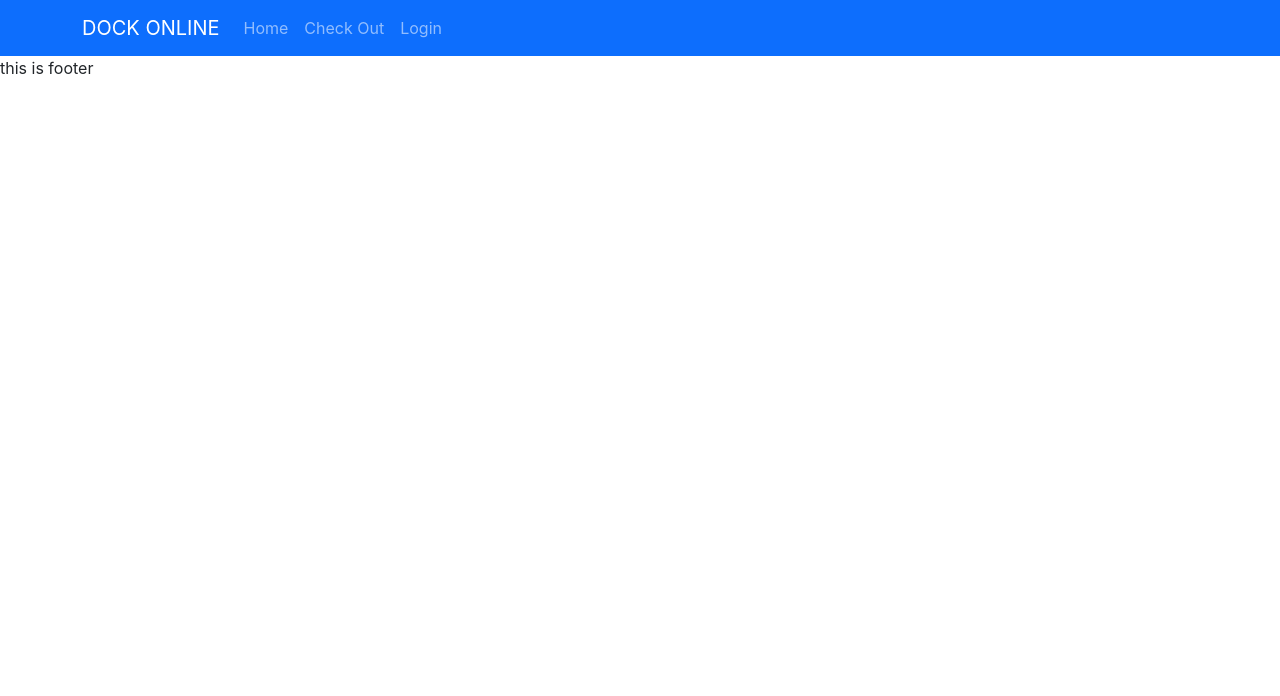
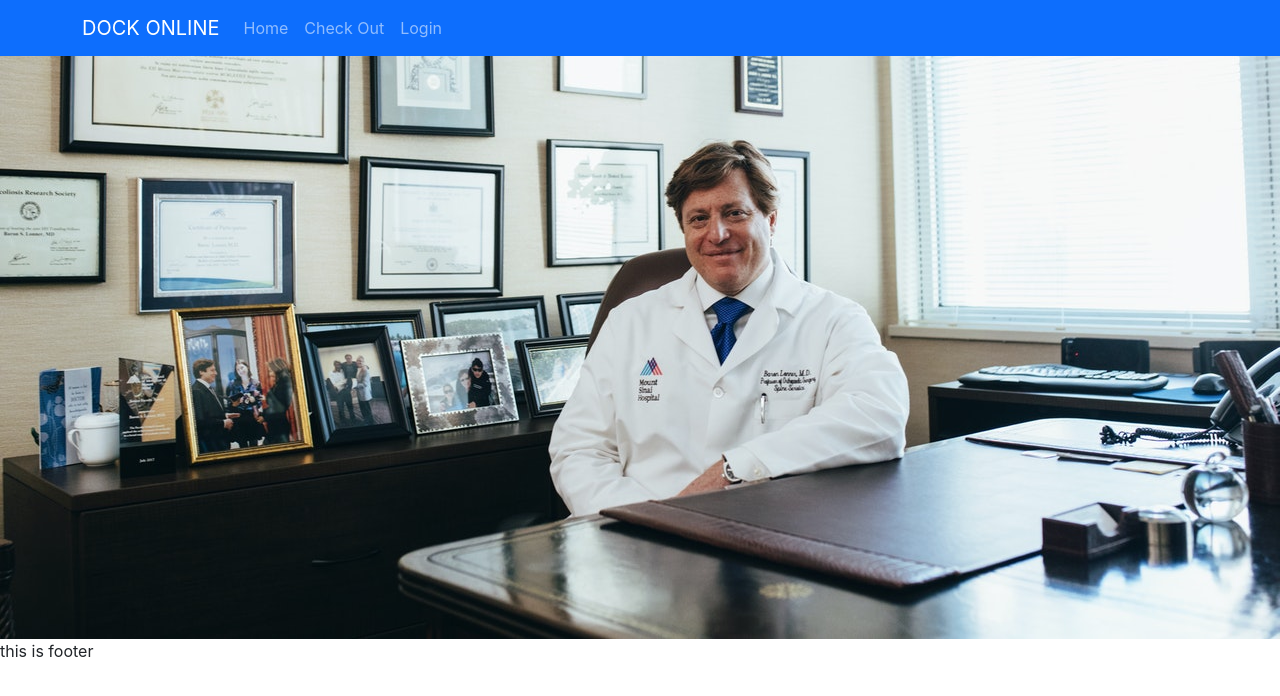
Before and after one commit to mahfuzswaron/emajohn-server-side, a React (Create React App) app: page / in a window 1280 px wide. Shown: the top 696 px of the page. Built offline with nearby package versions, Linux system fonts and the light colour scheme.

Commit message:
banner added

```diff
--- a/src/components/pages/Home/Home/Home.js
+++ b/src/components/pages/Home/Home/Home.js
@@ -1,9 +1,12 @@
 import React from 'react';
+import banner from '../../../../images/banner.png'
 
 const Home = () => {
     return (
         <div>
-
+            <div className='d-flex justify-content-center '>
+             <img src={banner} alt='banner' />
+            </div>
         </div>
     );
 };
```
Also changed, not shown: src/images/banner.png (added).
